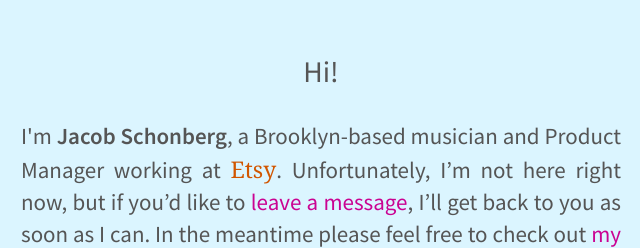
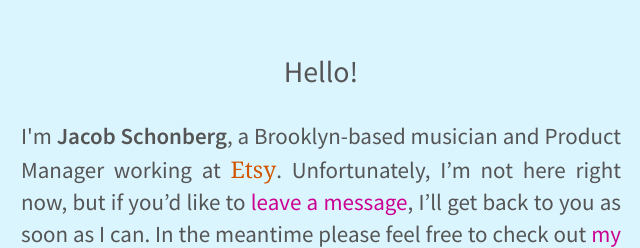
Before and after one commit to jschonberg/jschonberg.github.io, a plain HTML site: page index.html in a window 1280 px wide. Shown: the part 167-415 px from the top of the page, 319-959 px from the left. Drawn offline with Linux system fonts and the light colour scheme.

Commit message:
style.css

```diff
--- a/index.html
+++ b/index.html
@@ -16,7 +16,7 @@
 			<div class="messageContainer">
 				<div class="message">
 					<p>
-						<span class="spacer">Hi!</span><br/>
+						<span class="spacer">Hello!</span><br/>
 						I'm <b>Jacob Schonberg</b>, a Brooklyn-based musician and Product Manager working at <span class="EtsyLogo">Etsy</span>. Unfortunately, I&#8217;m not here right now, but if you&#8217;d like to <a href="mailto:jacob.schonberg@gmail.com?subject=Hi there!" target="_blank">leave a message</a>, I&#8217;ll get back to you as soon as I can. In the meantime please feel free to check out <a href="images/JacobSchonberg2014Resume.pdf" target="_blank">my resume</a>, or <a href="http://stepper.herokuapp.com/">make some music</a>.
 						<br/><br/>
 						Thanks!<br/>
```
